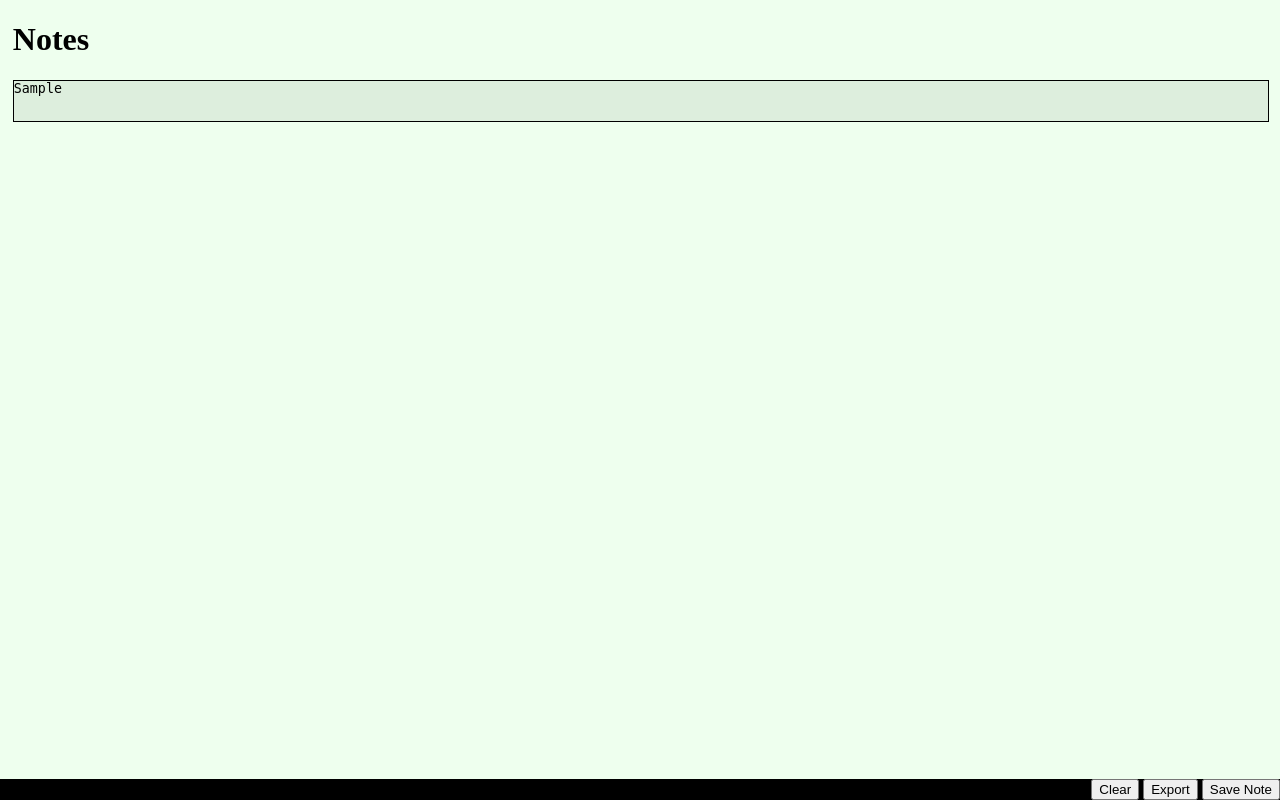
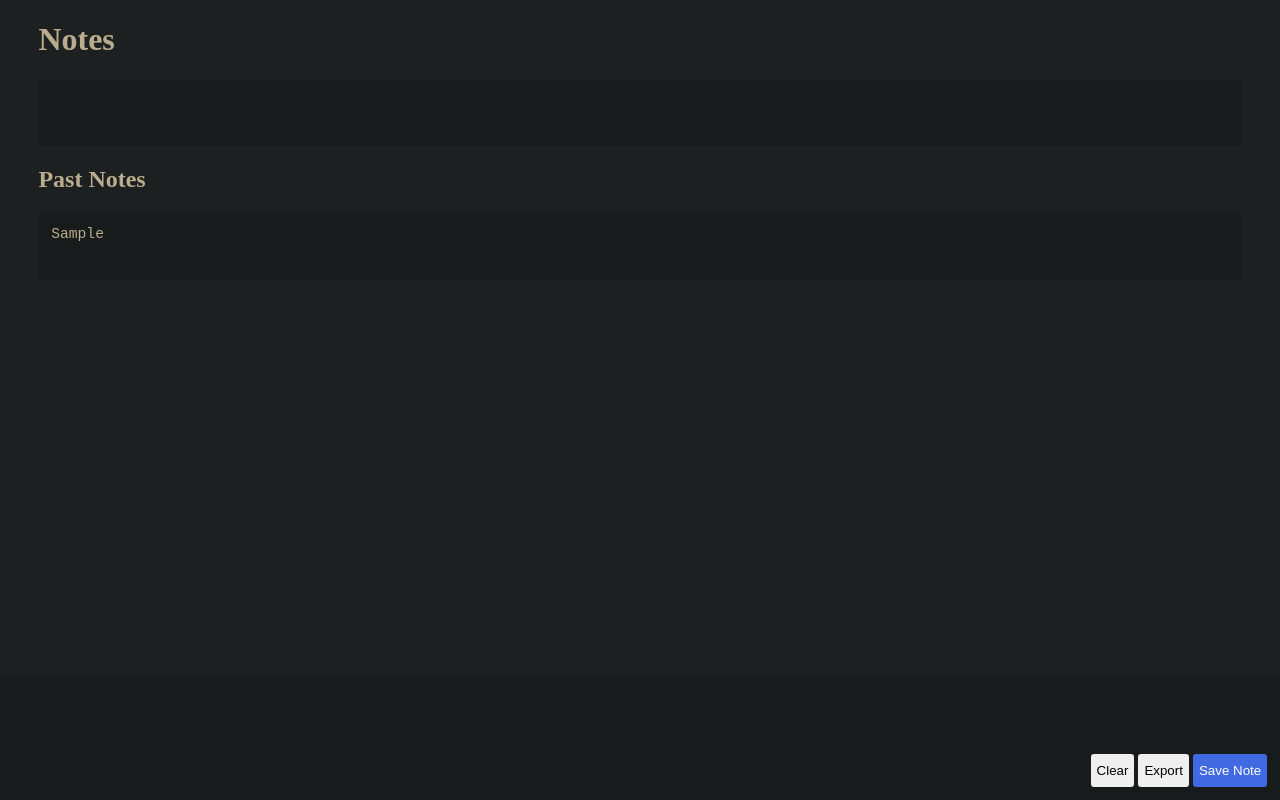
Before and after one commit to max-lv/max-lv.github.io, a plain HTML site: page index.html in a window 1280 px wide. Both pictures are taken after typing "Sample" into the empty fields and a click on the button "Save Note". Drawn offline with Linux system fonts and the light colour scheme.

Commit message:
Overhaul styling

```diff
--- a/app.js
+++ b/app.js
@@ -43,7 +43,7 @@ function save_note(raw_text) {
     storeNewNote(note);
     console.log(note);
     main_input.value = "";
-    visual_div.innerHTML = "";
+    main_input_div.innerHTML = "";
 }
 
 function input_note_event(note_idx, input, visual_div) {
@@ -97,9 +97,11 @@ function contextmenu_event(note_idx) {
 
         contextmenu.style.left = event.pageX - 50 + "px";
         contextmenu.style.top = event.pageY - 60 + "px";
-        contextmenu.style.display = "block";
+        contextmenu.classList.add("contextmenu-active");
         global_selected_for_delete = note_idx;
-        setTimeout(() => { contextmenu.style.display = "none" }, 5000);
+        setTimeout(() => {
+            contextmenu.classList.remove("contextmenu-active");
+        }, 5000);
     }
 }
 
--- a/index.html
+++ b/index.html
@@ -4,7 +4,7 @@
         <meta charset="utf-8" />
         <meta name="viewport" content="width=device-width" />
         <title>Tagged Note App</title>
-        <link rel="stylesheet" href="style.css" />
+        <link rel="stylesheet" href="style.css?v=1001" />
         <link rel="manifest" href="manifest.json" />
         <link rel="icon" href="loading.jpg" />
     </head>
@@ -32,7 +32,7 @@
             </div>
         </div>
 
-        <div id="contextmenu" style="display: none">
+        <div id="contextmenu">
             <button id="contextmenu_btnDelete">Delete!</button>
         </div>
 
--- a/style.css
+++ b/style.css
@@ -1,3 +1,11 @@
+
+:root {
+  --input-bg-color: #181B1C;
+  --bg-color: #1D2021;
+  --text-color: #B9AD8D;
+  --tag-color: #B8BB26;
+  /*--tag-color: #83A57C;*/
+}
 
 textarea {
   display: block;
@@ -5,39 +13,25 @@ textarea {
 }
 
 body {
+  color: var(--text-color);
   margin: 0 0;
-  background-color: #efe;
+  background-color: var(--bg-color);
 }
 
 .app-container {
-  margin: 1vh 1vw;
-}
-
-ul,
-fieldset,
-legend {
-  border: 1px solid;
-  background-color: #fff;
-}
-ul {
-  padding: 0;
-  font-family: monospace;
-}
-li,
-legend {
-  list-style-type: none;
-  padding: 0.2em 0.5em;
-  background-color: #cfc;
-}
-li:nth-of-type(even) {
-  background-color: inherit;
+  margin: 0vh 3vw;
 }
 
 #ribbon {
     position: absolute;
     bottom: 0;
-    width: 100%;
-    background: black;
+    width: 98vw;
+    padding: 1vw 1vw;
+    background: var(--input-bg-color);
+}
+
+#ribbon button {
+  height: 2.5em;
 }
 
 .bottom-ribbon > #menu {
@@ -45,9 +39,10 @@ li:nth-of-type(even) {
 }
 
 .bottom-ribbon > #tagList > div {
-    overflow-y: scroll;
+    overflow-x: scroll;
+    overflow-y: clip;
     white-space: nowrap;
-    height: 3rem;
+    height: 4em;
 }
 
 .bottom-ribbon > #tagList > div > button {
@@ -58,18 +53,20 @@ li:nth-of-type(even) {
 .highlighted-input {
     margin: unset;
     padding: unset;
-    border: 1px solid black;
-    font-size: 10pt;
-    font-family: mono;
+    border: none;
+    font-size: 11pt;
+    font-family: monospace;
     word-wrap: break-word;
     white-space: pre-wrap;
-    width: 100%;
+    width: 92vw;
     height: 150px;
 }
 
 .input-container {
     position: relative;
     margin-bottom: 5px;
+    background: var(--input-bg-color);
+    padding: 1vw 1vw;
 }
 
 .input-container:last-child {
@@ -77,26 +74,58 @@ li:nth-of-type(even) {
 }
 
 pre.highlighted-input {
-    color: black;
-    background: #ded;
+    color: var(--text-color);
+    background: var(--input-bg-color);
 }
 
 textarea.highlighted-input {
     position: absolute;
-    top: 0;
+    top: 1vw;
     background: unset;
     color: rgba(0,0,0,0.0);
-    caret-color: black;
+    caret-color: var(--caret-color);;
     resize: none;
 }
 
+/* Remove default blue outline */
+textarea.highlighted-input:focus {
+    outline: none !important;
+}
+
 span.tag {
-    color: royalblue;
+    color: var(--tag-color);;
 }
 
 #contextmenu {
+    display: none;
     background: red;
-    width: 100px;
-    height: 50px;
     position: absolute;
+    border-radius: 8px;
 }
+
+#contextmenu.contextmenu-active {
+  display: block;
+}
+
+#contextmenu > button {
+  height: 3em;
+  margin: 1vw;
+}
+
+button {
+  border: none;
+  border-radius: 3px;
+}
+
+button#btnSaveNote {
+  color: white;
+  background: royalblue;
+}
+
+button#btnSaveNote:hover {
+  background: #2d55ce;
+}
+
+button#btnSaveNote:active {
+  background: #4f7bff;
+}
```
